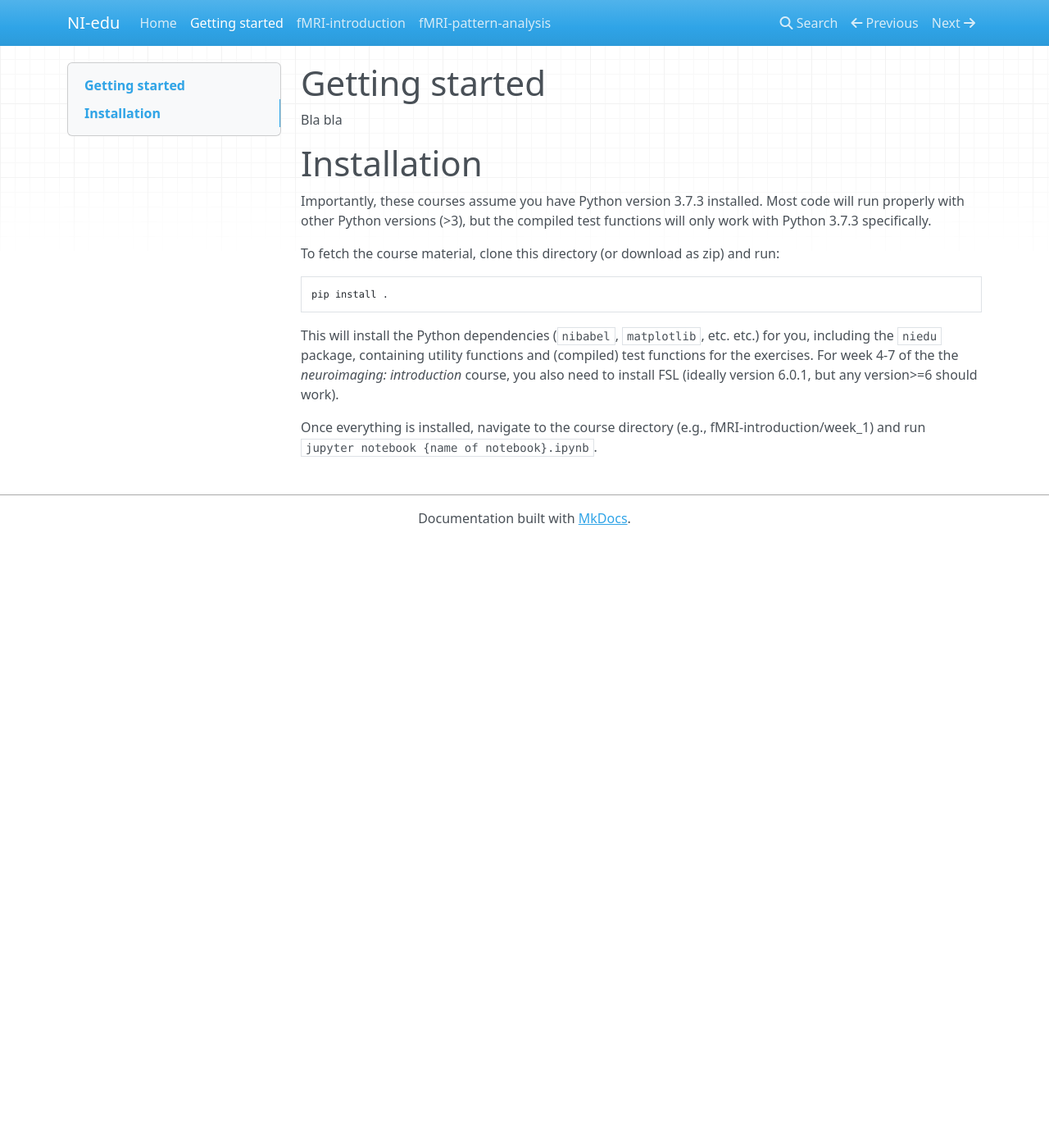
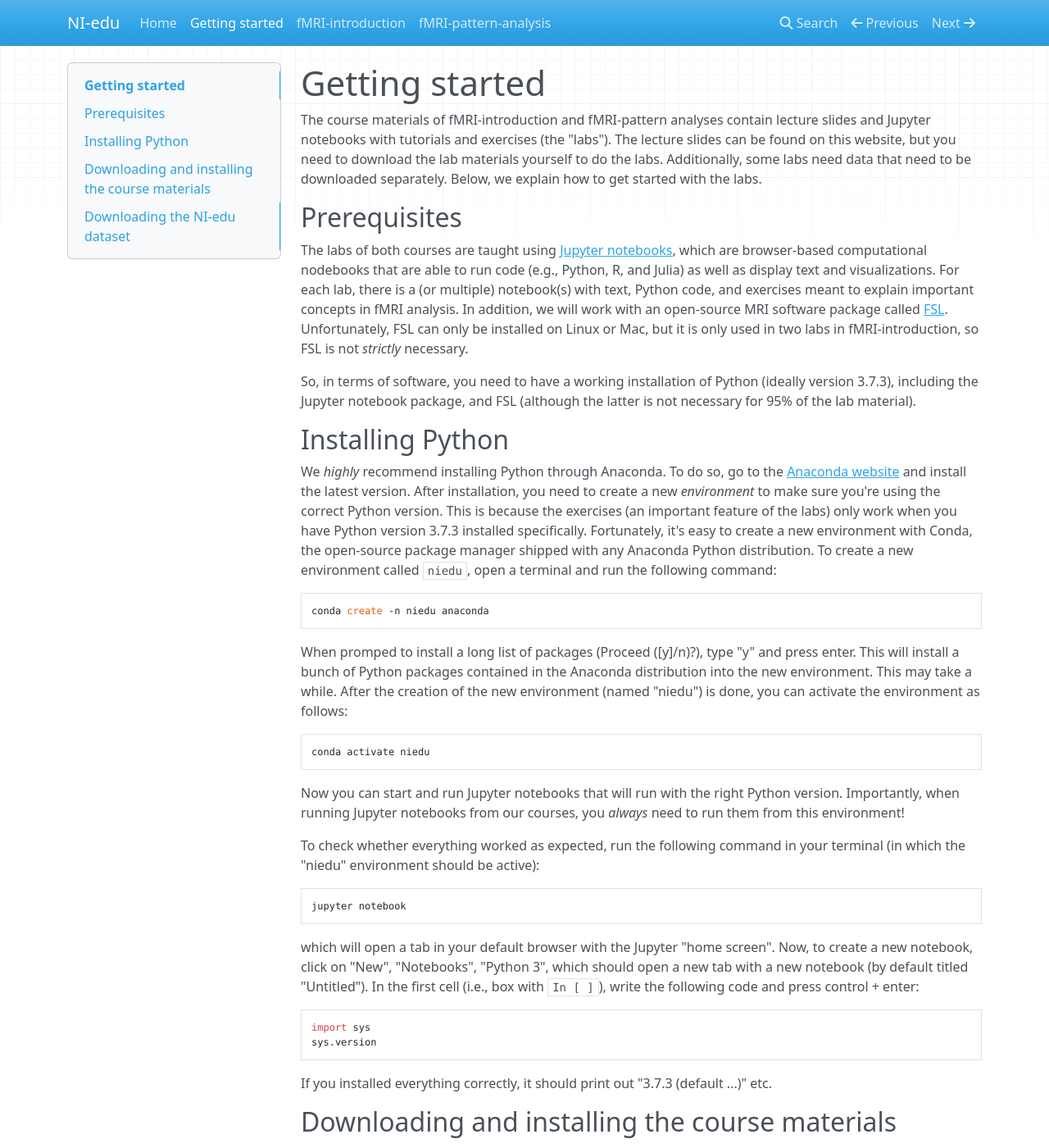
Before and after one commit to lukassnoek/NI-edu, an MkDocs documentation site: the page built from docs/installation.md, in a window 1280 px wide and 1400 px high. Shown: the whole window at 82% size. Built offline with MkDocs 1.6.1, drawn with Linux system fonts in a browser that asks for light colours; nearby versions of some CDN libraries; some of the changed text lies outside the part shown.

Commit message:
Add extensive installation instructions

````diff
--- a/docs/installation.md
+++ b/docs/installation.md
@@ -1,16 +1,68 @@
 # Getting started
-Bla bla
+The course materials of fMRI-introduction and fMRI-pattern analyses contain lecture slides and Jupyter notebooks with tutorials and exercises (the "labs"). The lecture slides can be found on this website, but you need to download the lab materials yourself to do the labs. Additionally, some labs need data that need to be downloaded separately. Below, we explain how to get started with the labs.
 
-# Installation
-Importantly, these courses assume you have Python version 3.7.3 installed. Most code will run properly with other Python versions (>3), but the compiled test functions will only work with Python 3.7.3 specifically.
+## Prerequisites
+The labs of both courses are taught using [Jupyter notebooks](https://jupyter.org/), which are browser-based computational nodebooks that are able to run code (e.g., Python, R, and Julia) as well as display text and visualizations. For each lab, there is a (or multiple) notebook(s) with text, Python code, and exercises meant to explain important concepts in fMRI analysis. In addition, we will work with an open-source MRI software package called [FSL](https://fsl.fmrib.ox.ac.uk/fsl/fslwiki). Unfortunately, FSL can only be installed on Linux or Mac, but it is only used in two labs in fMRI-introduction, so FSL is not *strictly* necessary.
 
-To fetch the course material, clone this directory (or download as zip) and run:
+So, in terms of software, you need to have a working installation of Python (ideally version 3.7.3), including the Jupyter notebook package, and FSL (although the latter is not necessary for 95% of the lab material).
+
+## Installing Python
+We *highly* recommend installing Python through Anaconda. To do so, go to the [Anaconda website](https://www.anaconda.com/products/individual) and install the latest version. After installation, you need to create a new *environment* to make sure you're using the correct Python version. This is because the exercises (an important feature of the labs) only work when you have Python version 3.7.3 installed specifically. Fortunately, it's easy to create a new environment with Conda, the open-source package manager shipped with any Anaconda Python distribution. To create a new environment called `niedu`, open a terminal and run the following command:
+
+```
+conda create -n niedu anaconda
+```
+
+When promped to install a long list of packages (Proceed ([y]/n)?), type "y" and press enter. This will install a bunch of Python packages contained in the Anaconda distribution into the new environment. This may take a while. After the creation of the new environment (named "niedu") is done, you can activate the environment as follows:
+
+```
+conda activate niedu
+```
+
+Now you can start and run Jupyter notebooks that will run with the right Python version. Importantly, when running Jupyter notebooks from our courses, you *always* need to run them from this environment!
+
+To check whether everything worked as expected, run the following command in your terminal (in which the "niedu" environment should be active):
+
+```
+jupyter notebook
+```
+
+which will open a tab in your default browser with the Jupyter "home screen". Now, to create a new notebook, click on "New", "Notebooks", "Python 3", which should open a new tab with a new notebook (by default titled "Untitled"). In the first cell (i.e., box with `In [ ]`), write the following code and press control + enter:
+
+```python
+import sys
+sys.version
+```
+
+If you installed everything correctly, it should print out "3.7.3 (default ...)" etc.
+
+## Downloading and installing the course materials
+After installing Python, you need to download and install the actual course materials, which are stored on Github. Go to [https://github.com/Neuroimaging-UvA/NI-edu](https://github.com/Neuroimaging-UvA/NI-edu) and download the materials by either clicking on the green "Code" button and clicking "Download ZIP" and unzipping the zipped folder on your computer *or* running the following in your terminal (assuming you have git installed and know how it works):
+
+
+```
+git clone https://github.com/Neuroimaging-UvA/NI-edu.git
+```
+
+Then, open a terminal, make sure your "niedu" environment is activated, and navigate to the new "NI-edu" folder (which you just downloaded). This folder contains all the course material (except for some extra data needed by the course). Within this folder, run the following command:
 
 ```
 pip install .
 ```
 
-This will install the Python dependencies (`nibabel`, `matplotlib`, etc. etc.) for you, including the `niedu` package, containing utility functions and (compiled) test functions for the exercises.
-For week 4-7 of the the *neuroimaging: introduction* course, you also need to install FSL (ideally version 6.0.1, but any version>=6 should work).
+which will install the custom Python package, `niedu`, which we'll use in the course (e.g., for checking exercises). Now, to check that everything worked properly, run the following command in your terminal:
 
-Once everything is installed, navigate to the course directory (e.g., fMRI-introduction/week_1) and run `jupyter notebook {name of notebook}.ipynb`.
+```
+python -c 'import niedu'
+```
+
+If it *doesn't* say "ModuleNotFoundError: No module named 'niedu'", the package was correctly installed! At this point, you can start working on the labs. To do so, in a terminal (again, with the "niedu" environment activated), navigate to the lab you want to do (e.g., `fMRI-introduction/week_1`) and run `jupyter notebook {name_of_notebook.ipynb}`. For example:
+
+```
+jupyter notebook python_tutorial.ipynb
+```
+
+Some notebooks need some extra data that we couldn't store on Github because it's too large (>8GB). The next section describes how to download this data. Note that this extra data is only needed for week 5, 6, and 7 of fMRI-introduction and week 2 and 3 of fMRI-pattern-analysis. The other notebooks can be done without downloading the extra data.
+
+## Downloading the NI-edu dataset
+TO DO.
````
